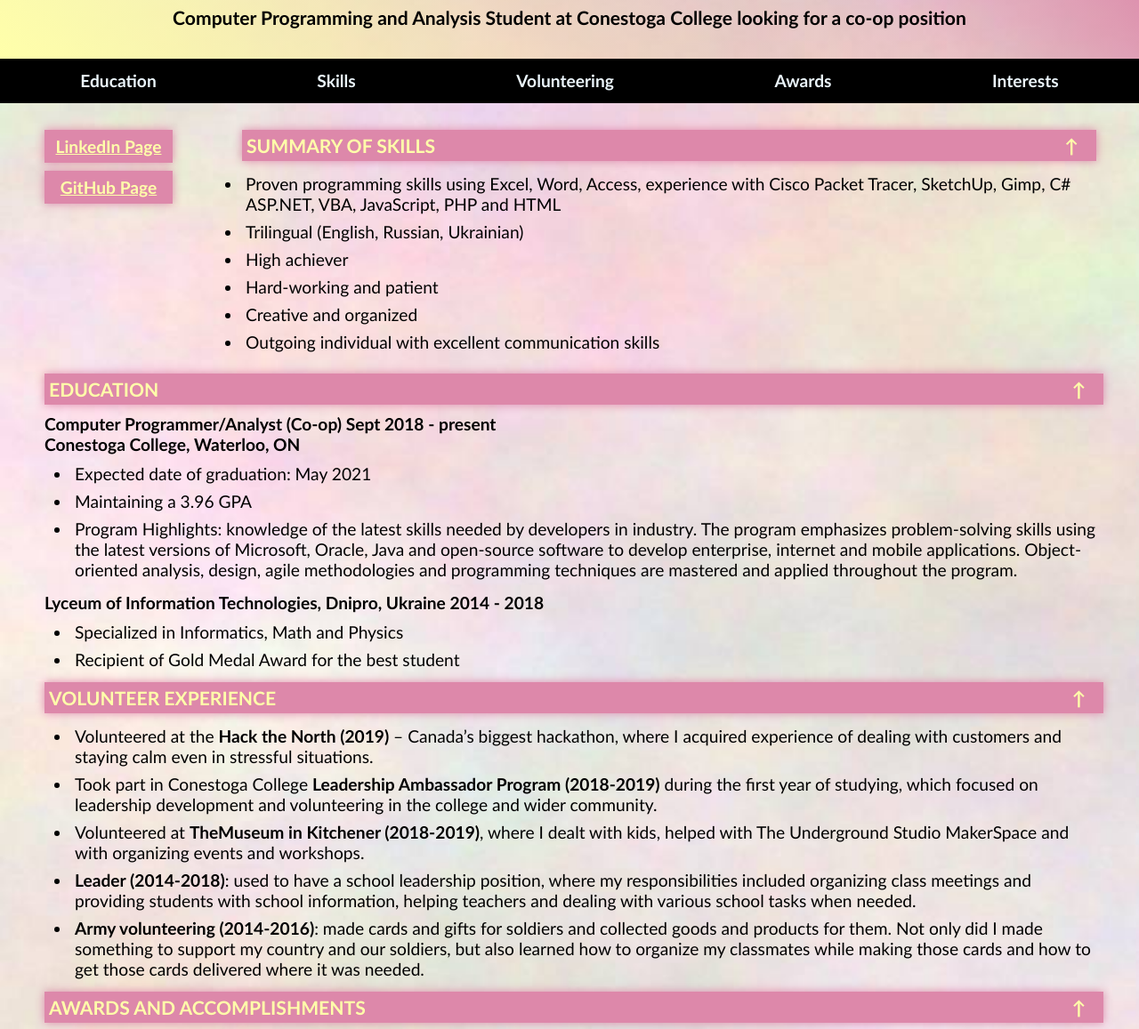
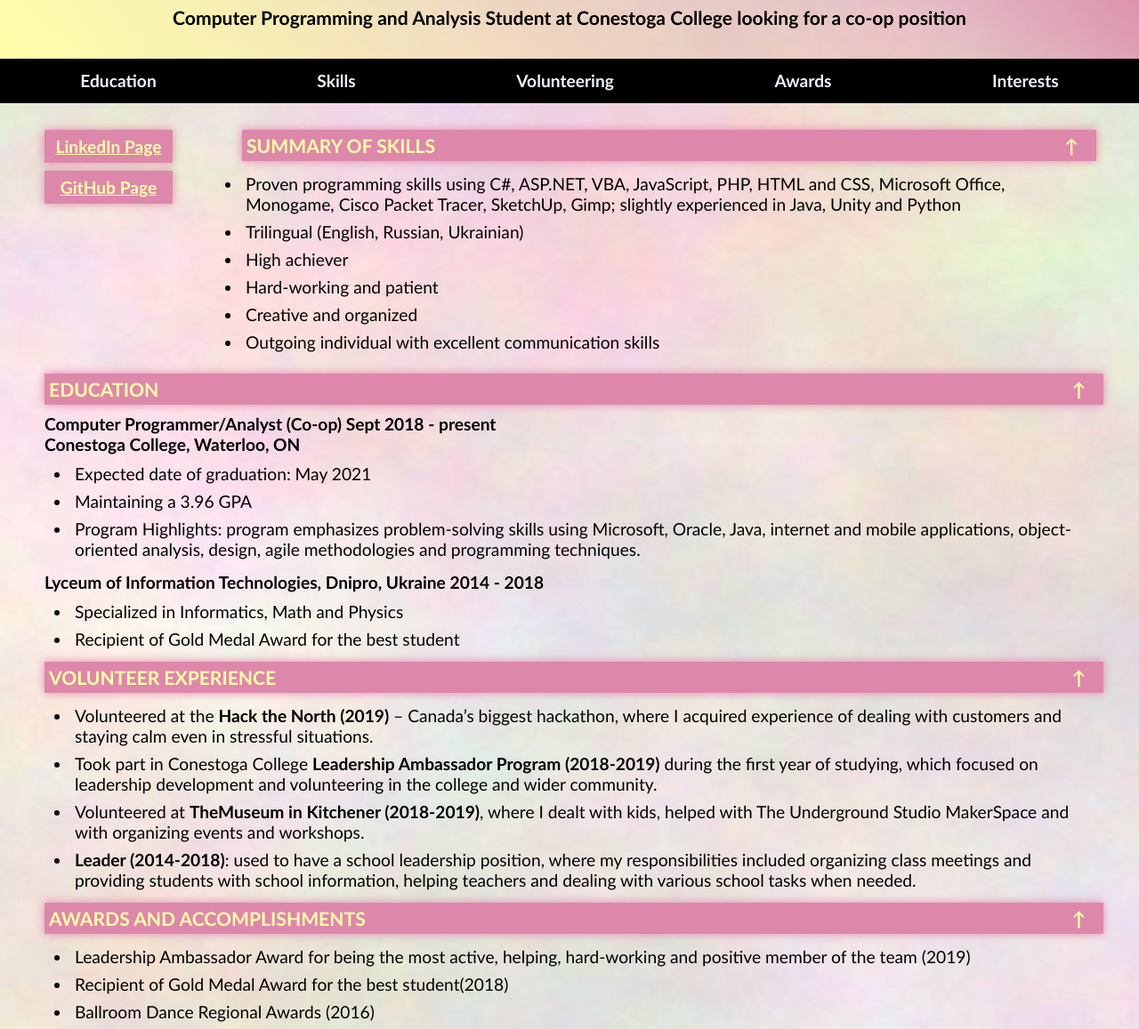
Before and after one commit to alisondraV/alisondraV.github.io, a plain HTML site: page pages/resume.html in a window 1280 px wide. Shown: the part 114-1271 px from the top of the page at 89% size. Drawn offline with Linux system fonts and the light colour scheme.

Commit message:
improved resume

```diff
--- a/pages/resume.html
+++ b/pages/resume.html
@@ -46,8 +46,8 @@
 		<section class="summary">
 			<h3 id="skills">SUMMARY OF SKILLS<a class="go_up" href="#">&uparrow;</a></h3>
 			<ul>
-				<li>Proven programming skills using Excel, Word, Access, experience with Cisco Packet Tracer, SketchUp, Gimp, C# ASP.NET,
-					VBA, JavaScript, PHP and HTML</li>
+				<li>Proven programming skills using C#, ASP.NET, VBA, JavaScript, PHP, HTML and CSS, Microsoft Office, Monogame, Cisco
+				Packet Tracer, SketchUp, Gimp; slightly experienced in Java, Unity and Python</li>
 				<li>Trilingual (English, Russian, Ukrainian)</li>
 				<li>High achiever</li>
 				<li>Hard-working and patient</li>
@@ -62,10 +62,8 @@
 			<ul>
 				<li>Expected date of graduation: May 2021</li>
 				<li>Maintaining a 3.96 GPA</li>
-				<li>Program Highlights: knowledge of the latest skills needed by developers in industry. The program emphasizes
-					problem-solving skills using the latest versions of Microsoft, Oracle, Java and open-source software to develop
-					enterprise, internet and mobile applications. Object-oriented analysis, design, agile methodologies and programming
-					techniques are mastered and applied throughout the program.</li>
+				<li>Program Highlights: program emphasizes problem-solving skills using Microsoft, Oracle, Java, internet and mobile
+				applications, object-oriented analysis, design, agile methodologies and programming techniques.</li>
 			</ul>
 			<h4>Lyceum of Information Technologies, Dnipro, Ukraine 2014 - 2018</h4>
 			<ul>
@@ -83,14 +81,12 @@
 				<li><b>Leader (2014-2018)</b>: used to have a school leadership position, where my responsibilities included organizing class
 					meetings and providing students with school information, helping teachers and dealing with various school tasks when
 					needed.</li>
-				<li><b>Army volunteering (2014-2016)</b>: made cards and gifts for soldiers and collected goods and products for them. Not only
-					did I made something to support my country and our soldiers, but also learned how to organize my classmates while making
-					those cards and how to get those cards delivered where it was needed.</li>
 			</ul>
 			<h3 id="awards">AWARDS AND ACCOMPLISHMENTS<a class="go_up" href="#">&uparrow;</a></h3>
 			<ul>
 				<li>Leadership Ambassador Award for being the most active, helping, hard-working and positive member of the team (2019)</li>
-				<li>Two Ballroom Dance Regional Awards (2016)</li>
+				<li>Recipient of Gold Medal Award for the best student(2018)</li>
+				<li>Ballroom Dance Regional Awards (2016)</li>
 				<li>Six “High Achievements” Certificates in middle and high school</li>
 				<li>Bronze, Silver and Gold “Amateur Test – Latin and Ballroom” Awards</li>
 				<li>Received awards for participating in Math, English and Physics contests</li>
```
